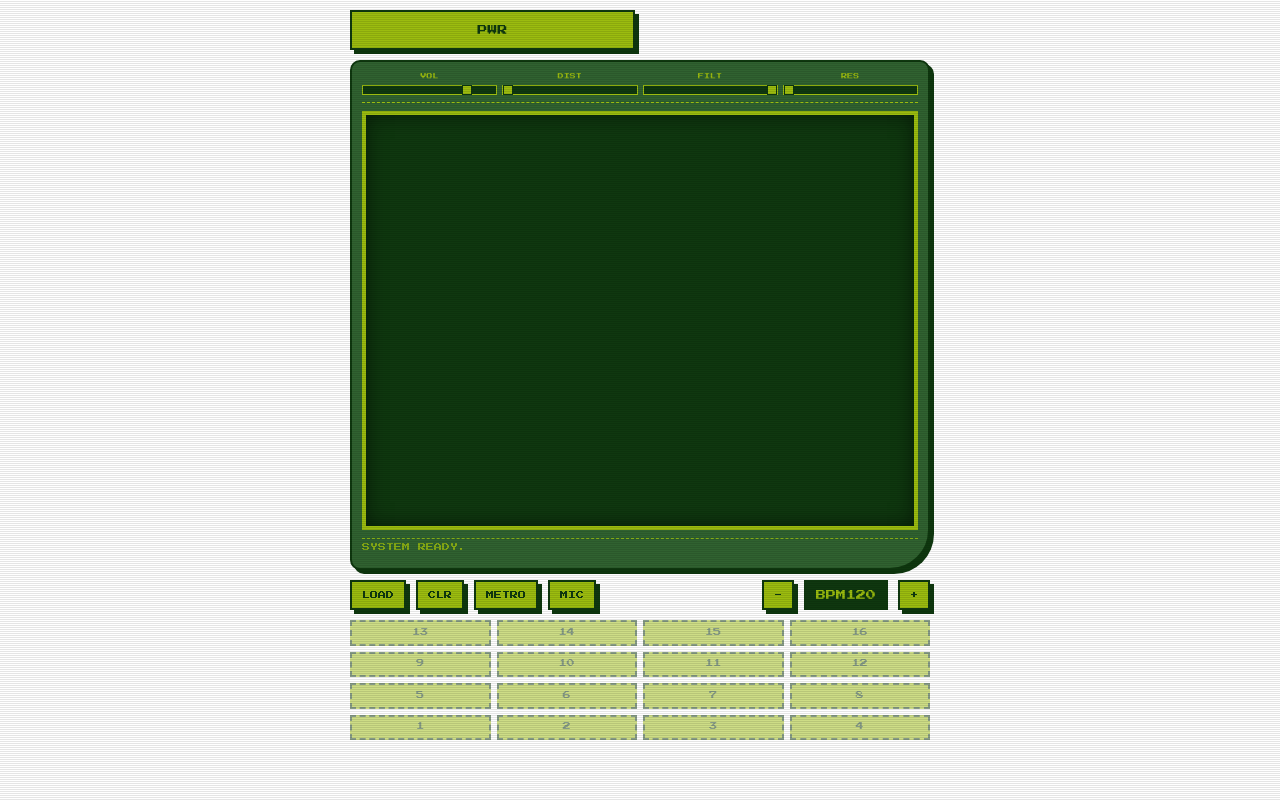
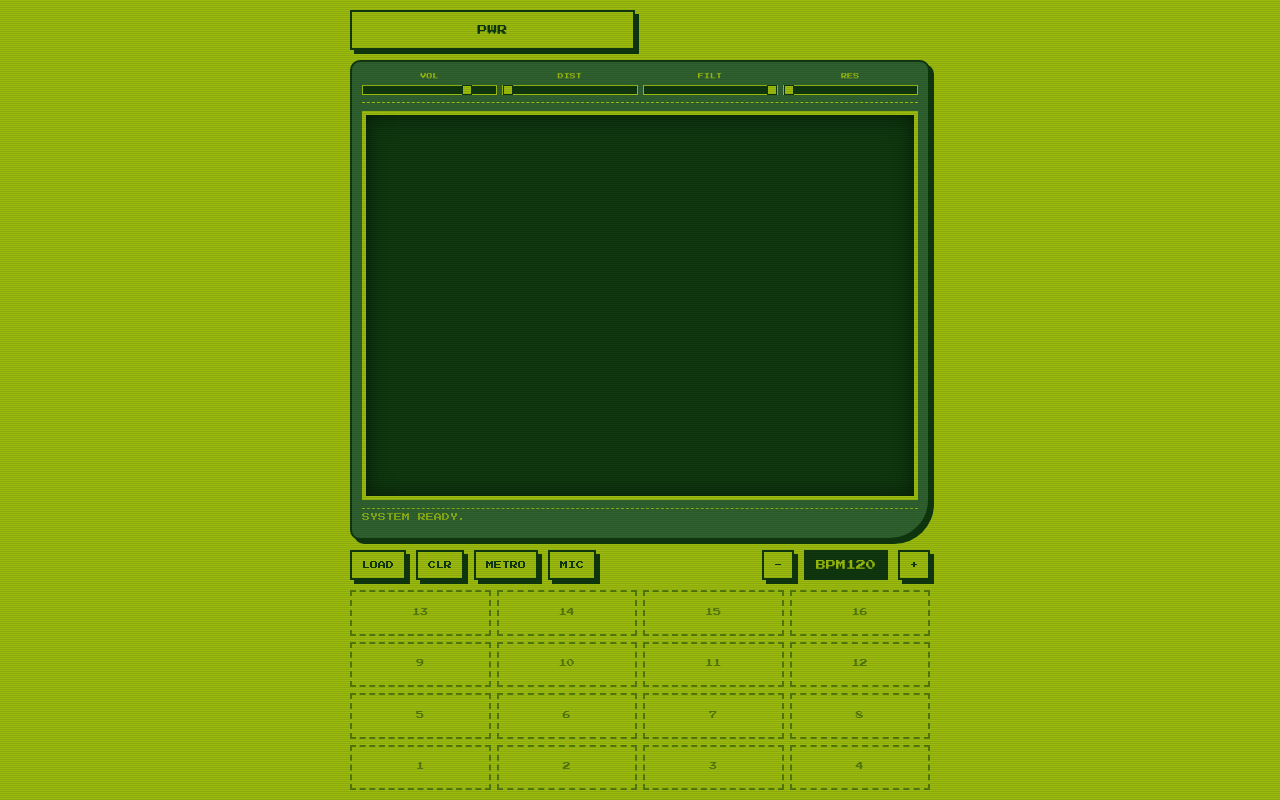
Before and after one commit to sebasdv/embryo-player-v4, a website built with Vite: page index.html in a window 1280 px wide. Built offline with nearby package versions, Linux system fonts and the light colour scheme.

Commit message:
Fix background color typo

```diff
--- a/src/style.css
+++ b/src/style.css
@@ -49,7 +49,11 @@ body {
   overflow: hidden;
   display: flex;
   flex-direction: column;
-  background-color: var(--gb-color);
+  align-items: center;
+  /* RESTORED CENTERING */
+  justify-content: center;
+  /* Ensure vertical center if app < screen */
+  background-color: var(--bg-color);
   color: var(--text-main);
   touch-action: manipulation;
 }
@@ -315,21 +319,17 @@ body::after {
 
 /* 4. Pad Grid (FLEXIBLY GROW TO FILL REST) */
 .pad-grid {
-  flex: 0 0 auto;
-  /* Stop growing, fixed height based on content/min-height */
-  /* Or make it minimal height? */
-  /* User wants "More space for screen". So Screen grows, Grid shrinks or stays fixed. */
-
+  flex: 1;
+  /* ALLOW GROWING to fill space */
   display: grid;
   grid-template-columns: repeat(4, 1fr);
   grid-template-rows: repeat(4, 1fr);
   /* 4 cols x 4 rows */
   gap: 6px;
 
-  min-height: 120px;
-  /* Reduced height for pads */
-  margin-top: auto;
-  /* Push to bottom if needed? No, flex stack does it. */
+  min-height: 200px;
+  /* Increased min-height */
+  width: 100%;
 }
 
 /* Container Drag Feedback */
```
